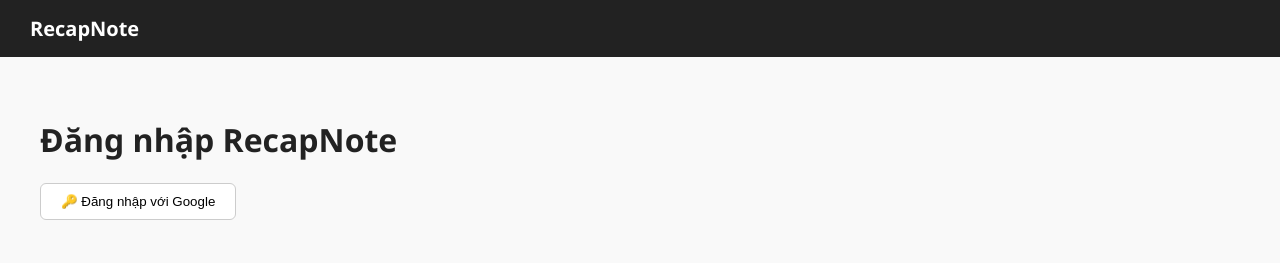
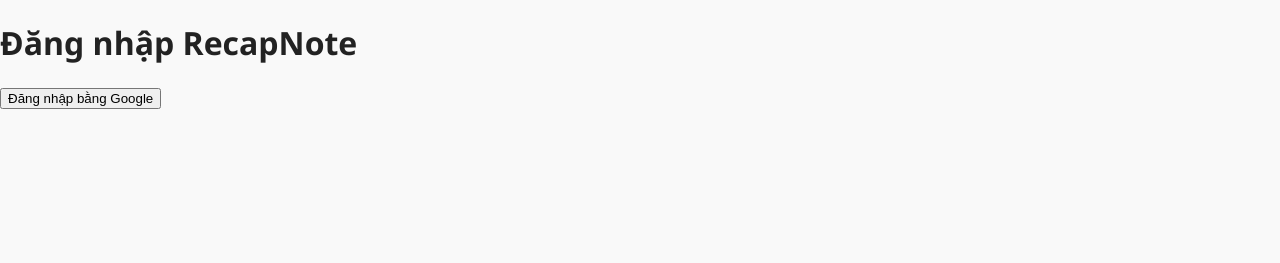
Before and after one commit to trungnghia-secondary/RecapNote, a plain HTML site: page login.html in a window 1280 px wide. Drawn offline with Linux system fonts and the light colour scheme.

Commit message:
Update login.html

```diff
--- a/login.html
+++ b/login.html
@@ -2,17 +2,15 @@
 <html lang="vi">
 <head>
   <meta charset="UTF-8">
-  <title>Đăng nhập - RecapNote</title>
+  <title>Đăng nhập</title>
   <link rel="stylesheet" href="style.css">
-  <script src="auth.js" defer></script>
 </head>
 <body>
-  <header>
-    <div class="logo">RecapNote</div>
-  </header>
-  <main class="login-page">
+  <div class="login-container">
     <h1>Đăng nhập RecapNote</h1>
-    <button id="googleLoginBtn" class="btn-google">🔑 Đăng nhập với Google</button>
-  </main>
+    <a href="https://api-gateway-yourdomain.com/auth/google">
+      <button class="google-btn">Đăng nhập bằng Google</button>
+    </a>
+  </div>
 </body>
 </html>
```
